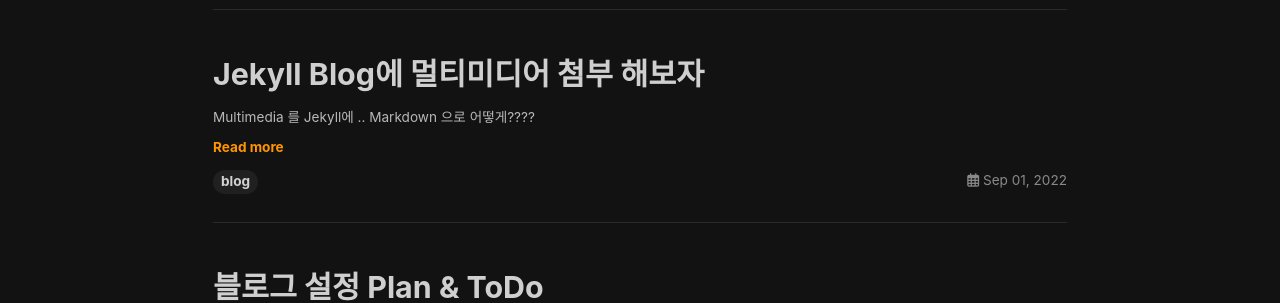
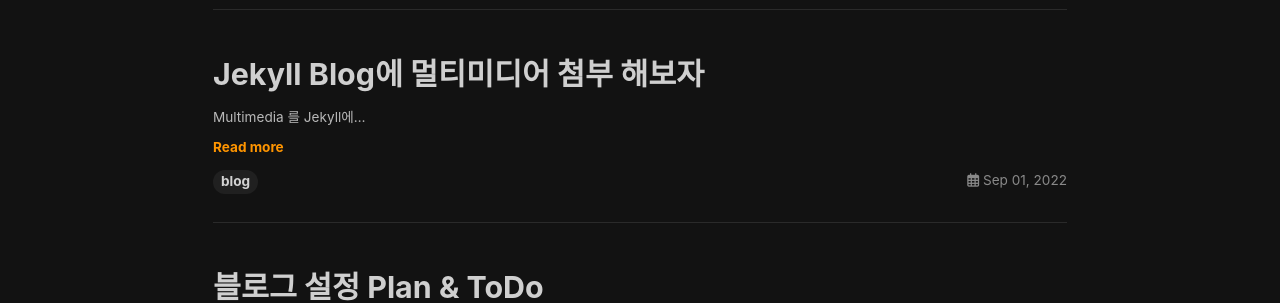
Before and after one commit to righttime/righttime.github.io, a Jekyll site: the page built from index.html, in a window 1280 px wide. Shown: the part 299-602 px from the top of the page. Built offline with Jekyll 4.4.1, drawn with Linux system fonts in a browser that asks for light colours; nearby versions of some CDN libraries; the list of posts is cut into pages by our own code.

Commit message:
인덴트가 무너지네

````diff
--- a/collections/_posts/2022-09-01-Add-Multimedia-At-Jekyll.md
+++ b/collections/_posts/2022-09-01-Add-Multimedia-At-Jekyll.md
@@ -9,7 +9,7 @@ article_header:
   theme: dark
   background_color: '#222'
 ---
-# Multimedia 를 Jekyll에 .. Markdown 으로 어떻게????
+# Multimedia 를 Jekyll에...
 <!--more-->
 지금은 어떻게 해야 하는지 하나도 모르는 상태이다.
 그리고 다 알고 난 다음에 글을 쓰려면 뭐가 문제인지 모르기에
@@ -29,6 +29,8 @@ article_header:
   - ```https://myoctocat.com/assets/images/base-octocat.svg``` 라는 이미지를 뿌려보자
   - ```![옥토캣!](https://myoctocat.com/assets/images/base-octocat.svg)```
   - ![옥토캣!](https://myoctocat.com/assets/images/base-octocat.svg)
+
+
 ### Image from my git repository
 - 언제나 웹 사이트에 올라가 있는 그림만 보여줄 수는 없는 법
 - 나의 사진, 그리고 캡쳐 등등 의 리소스도 보여줘야 하는데?
@@ -36,6 +38,8 @@ article_header:
   1. 먼저 이미지를 웹에 올린다.
   2. 업로드한 이미지의 Url 을 얻는다.
   3. 위 Url 을 복사해서 MarkDown 으로 이미지를 표시 한다!
+
+
 #### 실전!
 - 이미지를 웹에 올린다.
 - 아무데나 올려도 됩니다. 웹상이면. 하지만 우린 Git에서 놀고 있으니까
@@ -49,6 +53,8 @@ article_header:
   - ```![path](/assets/images/post/assets_images_path.png)``` 라고 하면~
   - ![path](/assets/images/post/assets_images_path.png)
   - 짜잔~!
+
+
 ## Youtube
 ### Requirement
 - Youtube 는 Plugin 이 필요 한 것 같다.
````
